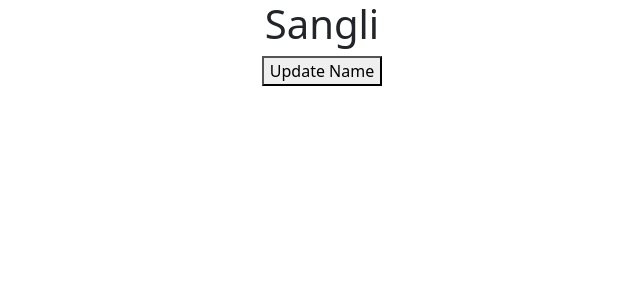
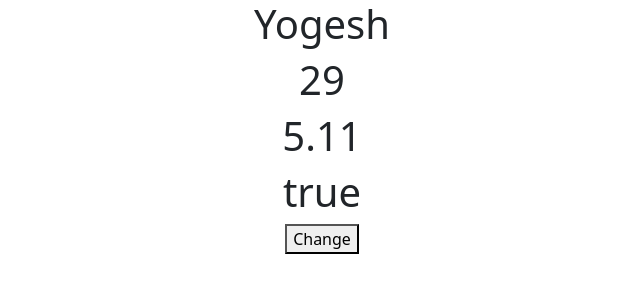
Before and after one commit to yogeshkumarpatil/new-app, a React (Create React App) app: page / in a window 1280 px wide. Shown: the top 300 px of the page, without its empty margins (318-958 px from the left). Built offline with nearby package versions, Linux system fonts and the light colour scheme.

Commit message:
usestate Hook with object using  spread operator

```diff
--- a/src/App.js
+++ b/src/App.js
@@ -1,14 +1,12 @@
 
 import "./App.css";
 import BsComponent from './BsComponent'
-import USComponent from './USComponent'
-
-
+import USWithObject from './USWithObject'
 
 function App() {
   return (
-    <div classNmae='App '>
-      <USComponent />
+    <div classNmae='App'>
+      <USWithObject />
     </div>
   );
 }
--- /dev/null
+++ b/src/USWithObject.js
@@ -0,0 +1,38 @@
+import React, { useState } from 'react'
+
+function USWithObject() {
+    const obj = {
+        name : "Yogesh",
+        age : 29,
+        height: 5.11,
+        isYoung: true
+    }
+    const [person, setPerson] = useState(obj);
+
+    //jeva ekach object madhil value change karayachi asel teve spread operator cha upyog karun single value change karayachi.
+    let changeState = () =>{
+        setPerson(previousState => {
+            return {
+                ...previousState,
+                name: "Manish"
+            }
+        });
+
+        // setPerson({
+        //     name : "Manish",
+        //     age: 53,
+        //     height: 5.4,
+        //     isYoung: false
+        // });
+    }
+  return (
+    <div>
+      <h1>{person.name}</h1>
+      <h1>{person.age}</h1>
+      <h1>{person.height}</h1>
+      <h1>{person.isYoung.toString()}</h1>
+      <button onClick={changeState}>Change</button>
+    </div>
+  )
+}
+export default USWithObject
```
